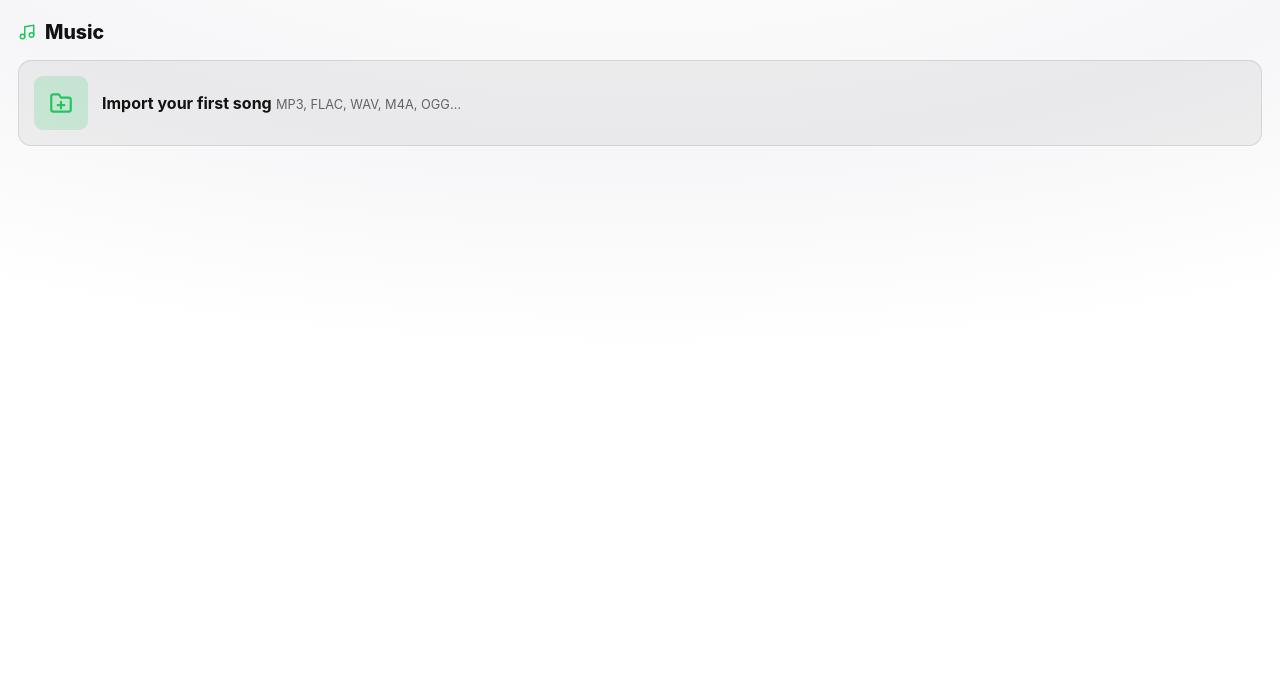
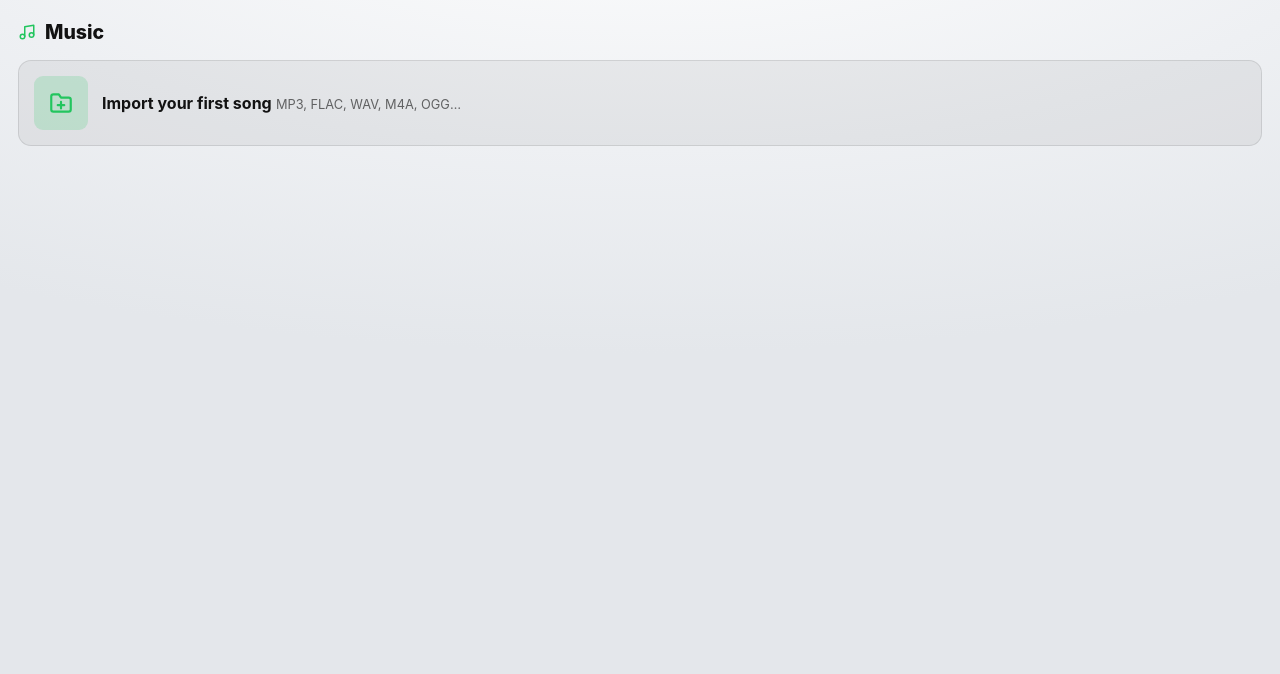
Before and after one commit to nico-alvz/kasette, a website with bundled scripts: page www/index.html in a window 1280 px wide. Shown: the part 66-740 px from the top of the page. Built offline with nearby package versions, Linux system fonts and the light colour scheme.

Commit message:
style: add white-to-gray gradient to light theme background

```diff
--- a/www/index.html
+++ b/www/index.html
@@ -19,8 +19,8 @@
       color-scheme: light;
       --accent: #22c55e;
       --bg0: #ffffff;
-      --bg1: #f6f6f8;
-      --bg2: #ffffff;
+      --bg1: #eef0f3;
+      --bg2: #e4e7eb;
       --txt: #121212;
       --txt2: rgba(18,18,18,.62);
       --txt3: rgba(18,18,18,.40);
```
